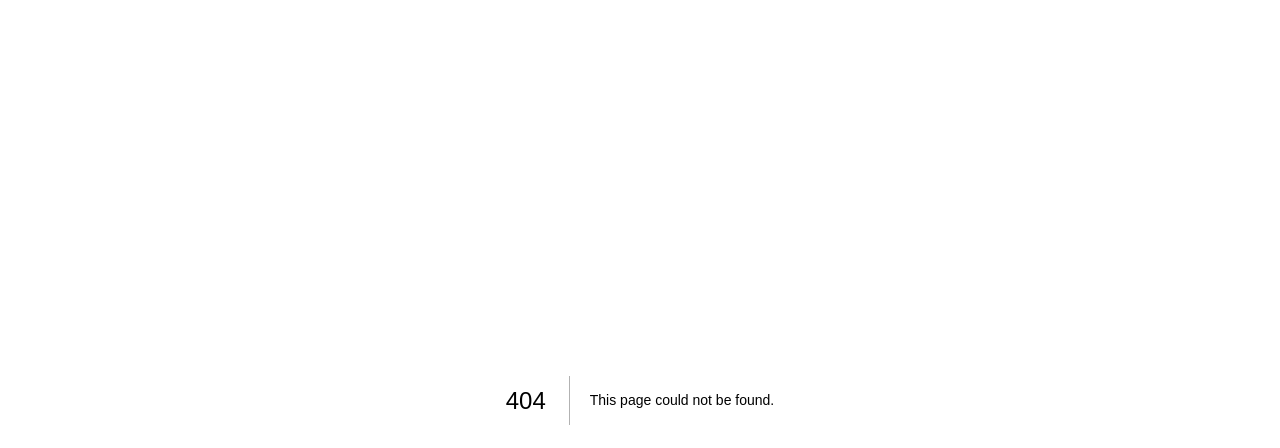
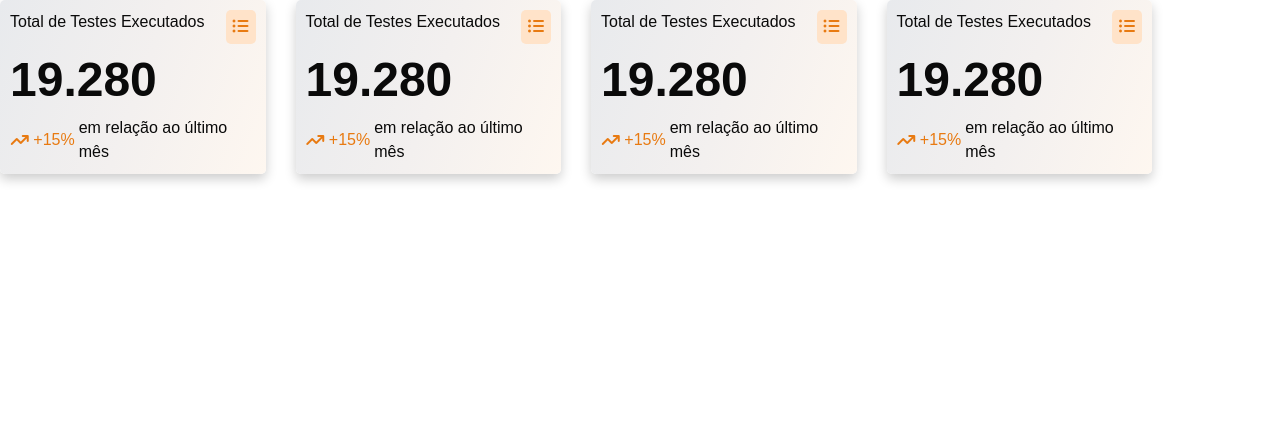
Before and after one commit to Qore-Analitycs/Qore-Analytics---Front-End, a Next.js app: page /card in a window 1280 px wide. Before the commit this address had no page. Shown: the top 448 px of the page. Built offline with nearby package versions, Linux system fonts and the light colour scheme.

Commit message:
:sparkles: feat: Criação do componente e estilização do card

```diff
--- a/src/pages/_app.tsx
+++ b/src/pages/_app.tsx
@@ -1,4 +1,5 @@
 import "@/styles/globals.css";
+import "@/styles/const.css";
 import type { AppProps } from "next/app";
 
 export default function App({ Component, pageProps }: AppProps) {
--- /dev/null
+++ b/src/pages/card/index.tsx
@@ -0,0 +1,92 @@
+import { transferableAbortController } from "util";
+import styles from "./card.module.css";
+import "@fortawesome/fontawesome-free/css/all.min.css";
+
+export default function Card() {
+  return (
+    <>
+      <section className="cards">
+          <article className="card">
+            <div className="superiorCard">
+              <h1>Total de Testes Executados</h1>
+              <div className="iconeCard">
+                <i
+                  className="fa-solid fa-list-ul"
+                  style={{ color: "rgb(232, 122, 17" }}
+                ></i>
+              </div>
+            </div>
+            <h2 className="valor">19.280</h2>
+            <div className="parametros">
+              <i
+                className="fa-solid fa-arrow-trend-up"
+                style={{ color: "rgb(232, 122, 17" }}
+              ></i>
+              <p>+15%</p>
+              <h3>em relação ao último mês</h3>
+            </div>
+          </article>
+          <article className="card">
+            <div className="superiorCard">
+              <h1>Total de Testes Executados</h1>
+              <div className="iconeCard">
+                <i
+                  className="fa-solid fa-list-ul"
+                  style={{ color: "rgb(232, 122, 17" }}
+                ></i>
+              </div>
+            </div>
+            <h2 className="valor">19.280</h2>
+            <div className="parametros">
+              <i
+                className="fa-solid fa-arrow-trend-up"
+                style={{ color: "rgb(232, 122, 17" }}
+              ></i>
+              <p>+15%</p>
+              <h3>em relação ao último mês</h3>
+            </div>
+          </article>
+          <article className="card">
+            <div className="superiorCard">
+              <h1>Total de Testes Executados</h1>
+              <div className="iconeCard">
+                <i
+                  className="fa-solid fa-list-ul"
+                  style={{ color: "rgb(232, 122, 17" }}
+                ></i>
+              </div>
+            </div>
+            <h2 className="valor">19.280</h2>
+            <div className="parametros">
+              <i
+                className="fa-solid fa-arrow-trend-up"
+                style={{ color: "rgb(232, 122, 17" }}
+              ></i>
+              <p>+15%</p>
+              <h3>em relação ao último mês</h3>
+            </div>
+          </article>
+          <article className="card">
+            <div className="superiorCard">
+              <h1>Total de Testes Executados</h1>
+              <div className="iconeCard">
+                <i
+                  className="fa-solid fa-list-ul"
+                  style={{ color: "rgb(232, 122, 17" }}
+                ></i>
+              </div>
+            </div>
+            <h2 className="valor">19.280</h2>
+            <div className="parametros">
+              <i
+                className="fa-solid fa-arrow-trend-up"
+                style={{ color: "rgb(232, 122, 17" }}
+              ></i>
+              <p>+15%</p>
+              <h3>em relação ao último mês</h3>
+            </div>
+          </article>
+      </section>
+    </>
+  );
+}
--- a/src/pages/index.tsx
+++ /dev/null
@@ -1,91 +0,0 @@
-import Head from "next/head";
-import Image from "next/image";
-import { Geist, Geist_Mono } from "next/font/google";
-import styles from "@/styles/Home.module.css";
-
-const geistSans = Geist({
-  variable: "--font-geist-sans",
-  subsets: ["latin"],
-});
-
-const geistMono = Geist_Mono({
-  variable: "--font-geist-mono",
-  subsets: ["latin"],
-});
-
-export default function Home() {
-  return (
-    <>
-      <Head>
-        <title>Create Next App</title>
-        <meta name="description" content="Generated by create next app" />
-        <meta name="viewport" content="width=device-width, initial-scale=1" />
-        <link rel="icon" href="/favicon.ico" />
-      </Head>
-      <div
-        className={`${styles.page} ${geistSans.variable} ${geistMono.variable}`}
-      >
-        <main className={styles.main}>
-          <Image
-            className={styles.logo}
-            src="/next.svg"
-            alt="Next.js logo"
-            width={100}
-            height={20}
-            priority
-          />
-          <div className={styles.intro}>
-            <h1>
-              To get started, edit the{" "}
-              <code className={styles.code}>index.tsx</code> file.
-            </h1>
-            <p>
-              Looking for a starting point or more instructions? Head over to{" "}
-              <a
-                href="https://vercel.com/templates?framework=next.js&utm_source=create-next-app&utm_medium=appdir-template-tw&utm_campaign=create-next-app"
-                target="_blank"
-                rel="noopener noreferrer"
-              >
-                Templates
-              </a>{" "}
-              or the{" "}
-              <a
-                href="https://nextjs.org/learn?utm_source=create-next-app&utm_medium=appdir-template-tw&utm_campaign=create-next-app"
-                target="_blank"
-                rel="noopener noreferrer"
-              >
-                Learning
-              </a>{" "}
-              center.
-            </p>
-          </div>
-          <div className={styles.ctas}>
-            <a
-              className={styles.primary}
-              href="https://vercel.com/new?utm_source=create-next-app&utm_medium=appdir-template&utm_campaign=create-next-app"
-              target="_blank"
-              rel="noopener noreferrer"
-            >
-              <Image
-                className={styles.logo}
-                src="/vercel.svg"
-                alt="Vercel logomark"
-                width={16}
-                height={14}
-              />
-              Deploy Now
-            </a>
-            <a
-              className={styles.secondary}
-              href="https://nextjs.org/docs?utm_source=create-next-app&utm_medium=appdir-template&utm_campaign=create-next-app"
-              target="_blank"
-              rel="noopener noreferrer"
-            >
-              Documentation
-            </a>
-          </div>
-        </main>
-      </div>
-    </>
-  );
-}
--- a/src/styles/const.css
+++ b/src/styles/const.css
@@ -7,7 +7,6 @@
     --verde: #2D672D;
     --vermelho: #FF0000;
     --btn-login-alternativo: #20262C;
-    --cor-card: linear-gradient(110deg, #E8EAED 0%, #F3F0EF 52%, #FEF7F0 100%);
 
     /* FONTES */
     --fonte-pequena: 12px;
@@ -21,5 +20,62 @@
     --peso-bold: 700;
 
     /* SOBRA BOX SHADOW */
-    --sombra: box-shadow: 0px 5px 12px rgba(0, 0, 0, 0.20);
+    --sombra: 0px 5px 12px rgba(0, 0, 0, 0.2);
+
+    /* CORES DEGRADE CARD */
+    --cor-card1: #E8EAED;
+    --cor-card2: #F3F0EF;
+    --cor-card3: #FEF7F0;
 }
+
+/* CARD */
+
+.cards {
+    display: flex;
+    width: 90%;
+    margin: 10 auto;
+    gap: 30px;
+    justify-content: center;
+}
+
+.card {
+    padding: 10px;
+    width: 25%;
+    background: linear-gradient(110deg, var(--cor-card1) 0%, var(--cor-card2) 52%, var(--cor-card3) 100%);
+    border-radius: 5px;
+    display: flex;
+    flex-direction: column;
+    box-shadow: var(--sombra);
+}
+
+.superiorCard {
+    display: flex;
+    justify-content: space-between;
+}
+
+.superiorCard h1 {
+    font-size: var(--fonte-padrao);
+    font-weight: var(--peso-normal);
+}
+
+.iconeCard {
+    background-color: #FFE3C9;
+    padding: 5px;
+    border-radius: 5px;
+}
+
+.valor {
+    font-size: var(--fonte-titulo);
+    font-weight: var(--peso-semibold);
+}
+
+.parametros {
+    display: flex;
+    flex-direction: row;
+    align-items: center;
+    gap: 4px;
+}
+
+.parametros p {
+    color: var(--laranja);
+}
```
Also changed, not shown: src/pages/card/card.module.css (added), src/styles/globals.css (line endings or trailing spaces).
